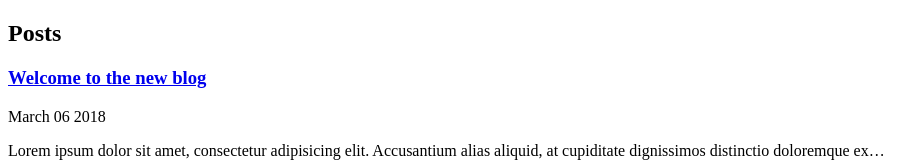
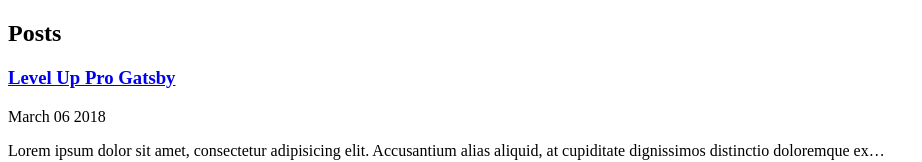
Before and after one commit to devjmetivier/contentful-netlify, a Gatsby site: page / in a window 1280 px wide. Shown: the top 162 px of the page, without its empty margins (0-922 px from the left). Built offline with nearby package versions, Linux system fonts and the light colour scheme; Gatsby itself is replaced by a stand-in of ours.

Commit message:
changed post

```diff
--- a/src/posts/post.md
+++ b/src/posts/post.md
@@ -1,5 +1,5 @@
 ---
-title: 'Welcome to the new blog'
+title: 'Level Up Pro Gatsby'
 date: '2018-03-06'
 ---
 
```
